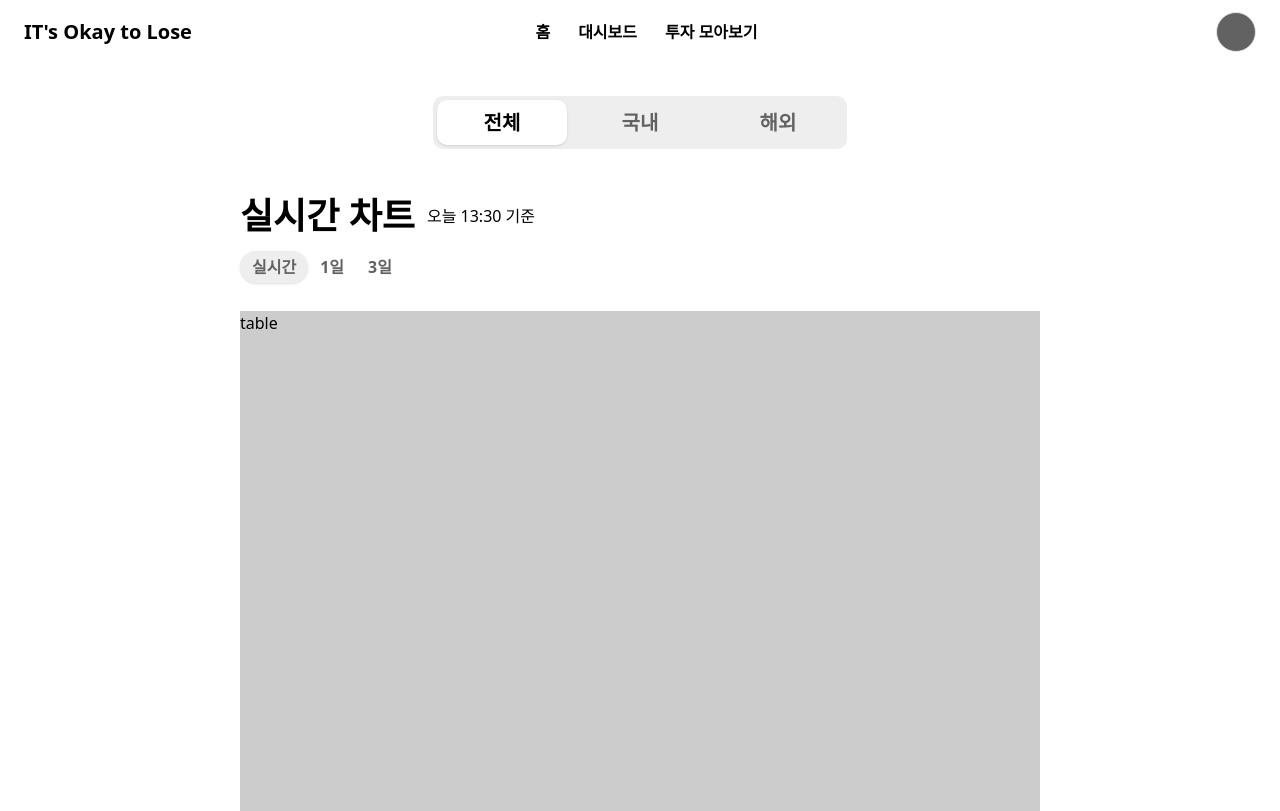
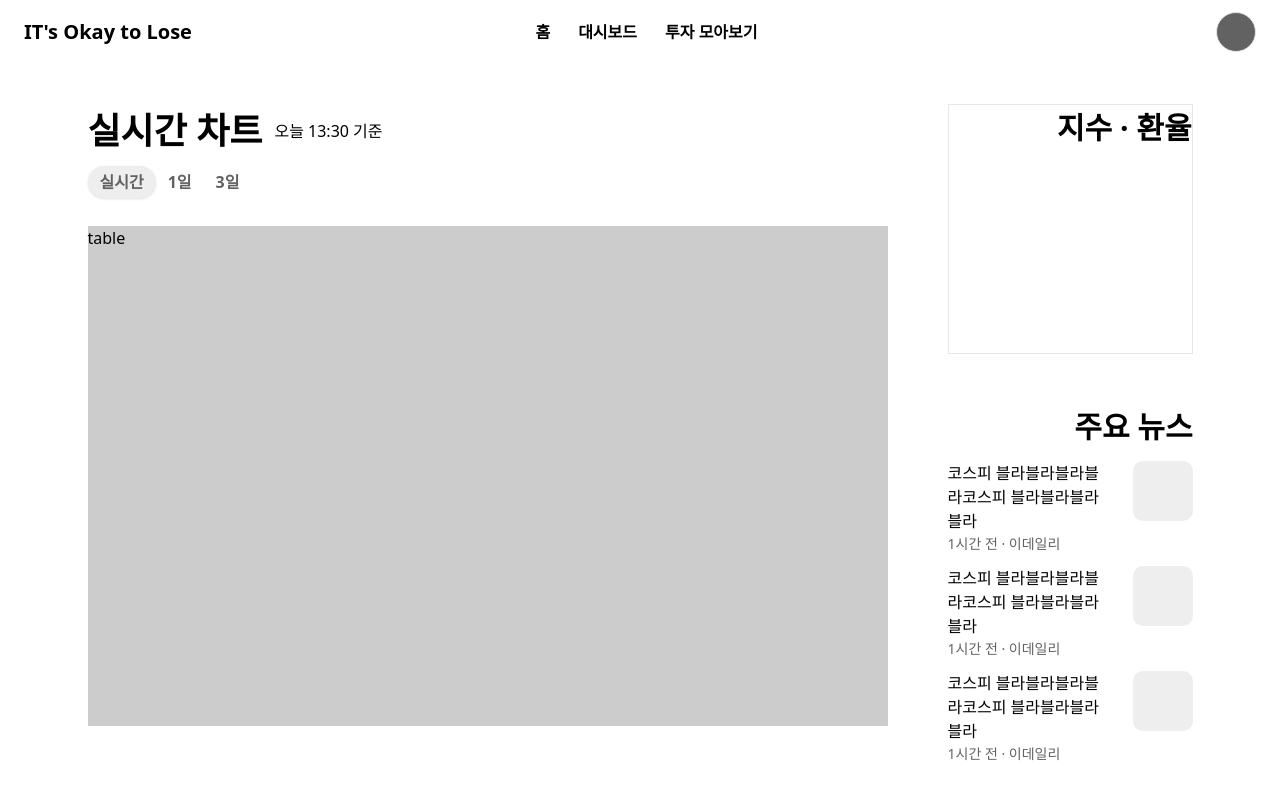
Before and after one commit to IT-s-Okay-to-Lose/FE, a React (Vite) app: page / in a window 1280 px wide. Built offline with nearby package versions, Linux system fonts and the light colour scheme.

Commit message:
Design: 주요 뉴스 컴포넌트 퍼블리싱

```diff
--- a/src/pages/home/Home.tsx
+++ b/src/pages/home/Home.tsx
@@ -1,15 +1,12 @@
 import Typography from "@/shared/components/atoms/Typography";
-import BoxTab from "@/shared/components/molecules/BoxTab";
 import Header from "@/shared/components/molecules/Header";
 import useMediaQuery from "@/shared/hooks/useMediaQuery";
-import { useState } from "react";
+import IndexSummary from "./ui/IndexSummary";
+import News from "./ui/News";
 import StockChartBoard from "./ui/StockChartBoard";
 
 function Home() {
   const isTabletOrAbove = useMediaQuery("(min-width: 768px)");
-
-  const categoryList = ["전체", "국내", "해외"];
-  const [category, setCategory] = useState<string>("전체");
 
   if (!isTabletOrAbove) {
     return (
@@ -23,14 +20,12 @@ function Home() {
       <div className="mb-8">
         <Header />
       </div>
-      <div className="w-full m-auto flex justify-center">
-        <div className="flex flex-col justify-center items-center">
-          <BoxTab.Large
-            options={categoryList}
-            value={category}
-            onChange={setCategory}
-          />
-          <StockChartBoard />
+      <div className="w-full m-auto flex justify-center mt-10 gap-[60px]">
+        <StockChartBoard />
+
+        <div className="flex flex-col gap-[50px]">
+          <IndexSummary />
+          <News />
         </div>
       </div>
     </div>
--- /dev/null
+++ b/src/pages/home/ui/IndexSummary.tsx
@@ -0,0 +1,13 @@
+import Typography from "@/shared/components/atoms/Typography";
+
+function IndexSummary() {
+  return (
+    <div className="w-[245px] h-[250px] border">
+      <Typography.Head2 className="w-full text-right">
+        지수 · 환율
+      </Typography.Head2>
+    </div>
+  );
+}
+
+export default IndexSummary;
--- /dev/null
+++ b/src/pages/home/ui/News.tsx
@@ -0,0 +1,33 @@
+import Typography from "@/shared/components/atoms/Typography";
+
+function News() {
+  return (
+    <div className="w-[245px] h-[250px]">
+      <Typography.Head2 className="w-full text-right mb-3">
+        주요 뉴스
+      </Typography.Head2>
+      <div className="flex flex-col gap-3">
+        <NewsRow />
+        <NewsRow />
+        <NewsRow />
+      </div>
+    </div>
+  );
+}
+
+function NewsRow() {
+  return (
+    <div className="flex gap-3 justify-between">
+      <div className="w-[165px]">
+        <Typography.P1>
+          코스피 블라블라블라블라코스피 블라블라블라블라
+        </Typography.P1>
+        <Typography.P2 className="text-otl-gray">
+          1시간 전 · 이데일리
+        </Typography.P2>
+      </div>
+      <div className="w-[60px] h-[60px] bg-otl-sub rounded-md"></div>
+    </div>
+  );
+}
+export default News;
--- a/src/pages/home/ui/StockChartBoard.tsx
+++ b/src/pages/home/ui/StockChartBoard.tsx
@@ -7,7 +7,7 @@ function StockChartBoard() {
   const filteringList = ["실시간", "1일", "3일"];
   const [filterTab, setFilterTab] = useState<string>("실시간");
   return (
-    <div className="flex flex-col gap-2 min-w-[500px] w-[800px] mt-10">
+    <div className="flex flex-col gap-2 min-w-[500px] w-[800px]">
       <div className="flex gap-3 items-center">
         <Typography.Head1>실시간 차트</Typography.Head1>
         <Typography.P1>오늘 13:30 기준</Typography.P1>
```
Also changed, not shown: 1 other file (tests, documents, lock files or other folders).
